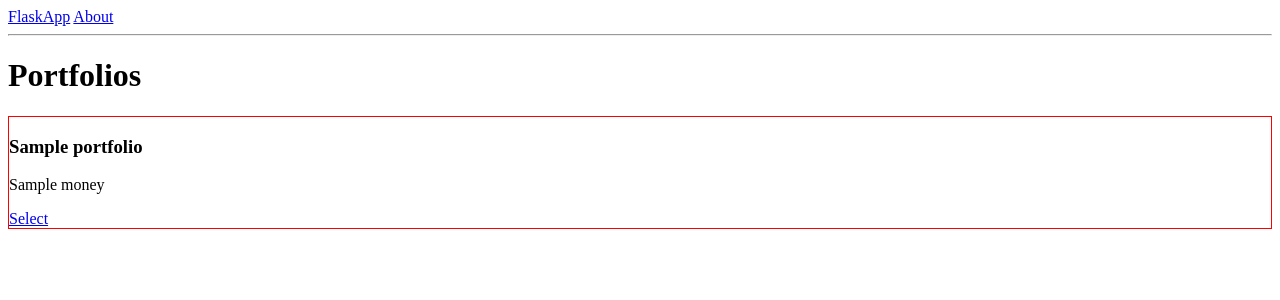
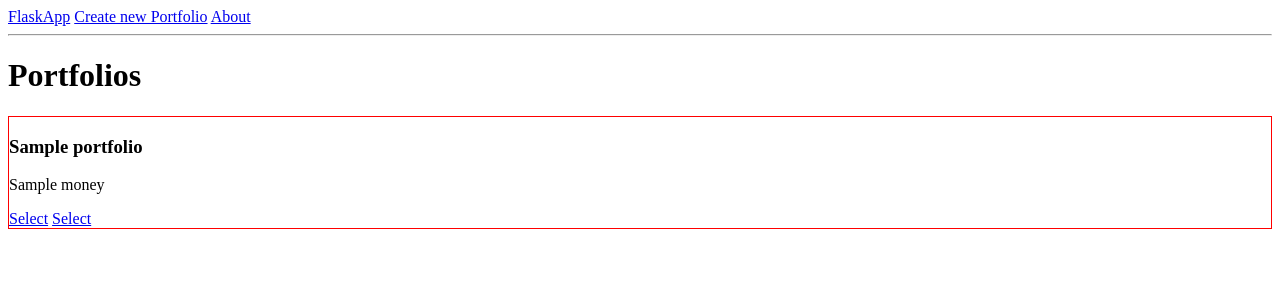
Before and after one commit to taylormock03/StockPortfolio, a Flask app: template Templates/index.html in a window 1280 px wide. Shown: the top 300 px of the page. Run offline with Flask 2, Linux system fonts and the light colour scheme; the template is opened without the code that fills it: most values are stand-ins (such as "Sample title", 1, 10 or a date in 2020).

Commit message:
You can now create and delete portfolios

```diff
--- a/Static/css/styles.css
+++ b/Static/css/styles.css
@@ -7,3 +7,10 @@
 p.list{
     text-align: center;
 }
+
+.alert {
+    padding: 20px;
+    margin: 5px;
+    color: #970020;
+    background-color: #ffd5de;
+}
--- a/Templates/base.html
+++ b/Templates/base.html
@@ -8,7 +8,7 @@
 <body>
     <nav>
         <a href="{{ url_for('index') }}">FlaskApp</a>
-
+        <a href="{{ url_for('create') }}">Create new Portfolio</a>
         <a href="#">About</a>
     </nav>
     <hr>
--- a/Templates/index.html
+++ b/Templates/index.html
@@ -10,6 +10,7 @@
             <h3>{{portfolio.name}}</h3>
             <p>{{portfolio.money}}</p>
             <a href="{{ url_for('portfolioOverview', portfolio=portfolio.name) }}">Select</a>
+            <a href="{{ url_for('delete', portfolio=portfolio.name) }}">Select</a>
         </div>
     {% endfor %}
 {% endblock %}
--- a/app.py
+++ b/app.py
@@ -1,21 +1,55 @@
-from flask import Flask, render_template
+from flask import Flask, render_template, request, url_for, flash, redirect
 from markupsafe import escape
 
 import json
 
 from Lib.portfolio import Portfolio
-from Lib.portfolioHandler import loadAllPortfolios, loadPortfolio
+from Lib.portfolioHandler import *
 
 app = Flask(__name__)
+with open('secretKey', 'r') as key:
+    app.config["SECRET_KEY"] = key.readline()
 
+# Pages
+
+# Home page
 @app.route('/')
 def index():
     portfolios = loadAllPortfolios()
     return render_template('index.html', portfolios=portfolios)
 
+# This shows an overview of your portfolio
 @app.route('/portfolio/<portfolio>')
 def portfolioOverview(portfolio):
     return render_template('portfolio.html', portfolio=loadPortfolio(portfolio+".json"))
+
+# This allows you to create a new portfolio
+@app.route('/create/', methods = ('GET', 'POST'))
+def create():
+    if request.method=="POST":
+        name = request.form['name']
+        money = request.form['money']
+
+        if not name:
+            flash("A Name is Required!")
+        elif name in getPortfolioNames():
+            flash("A portfolio already has that name!")
+        elif not money:
+            flash("A starting amount of money is required!")
+        elif not money.isnumeric():
+            flash('Money must be a number!')
+        else:
+            a = Portfolio(name, money)
+            a.savePortfolio()
+            return redirect(url_for('index'))
+
+    return render_template('create.html')
+
+# This will delete any portfolio
+@app.route('/delete/<portfolio>')
+def delete(portfolio):
+    os.remove('Portfolios/'+portfolio+'.json')
+    return redirect(url_for('index'))
 
 
 # running my methods in the Portfolio class
@@ -24,6 +58,13 @@ def getStockTotal(portfolio, name):
 app.jinja_env.globals.update(getStockTotal=getStockTotal)
 
 
+
+
+
+
+
+
+
+
 if __name__ == "__main__":
-
     app.run(port=12345, debug=True)
```
Also changed, not shown: Lib/portfolioHandler.py (+8 -0 lines), Templates/create.html (+25 -0 lines), 1 other file.
